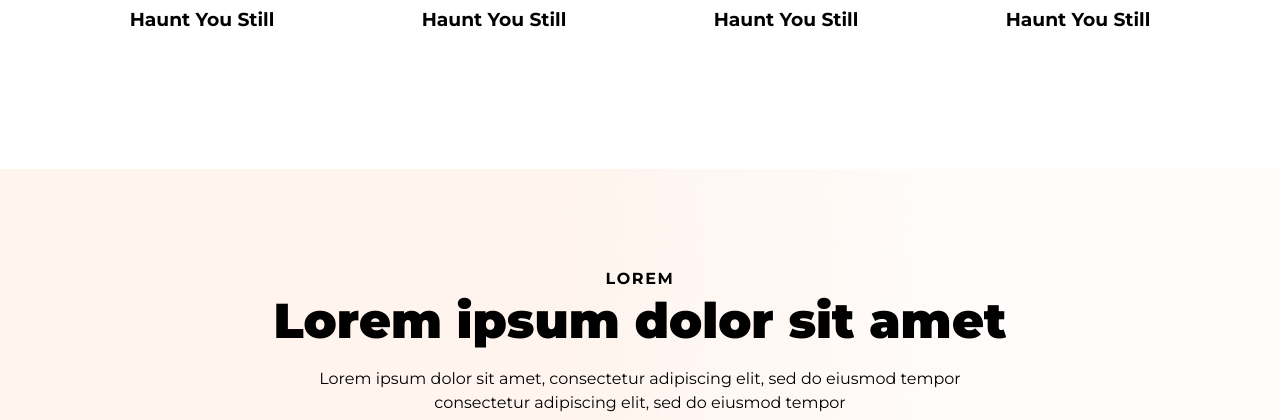
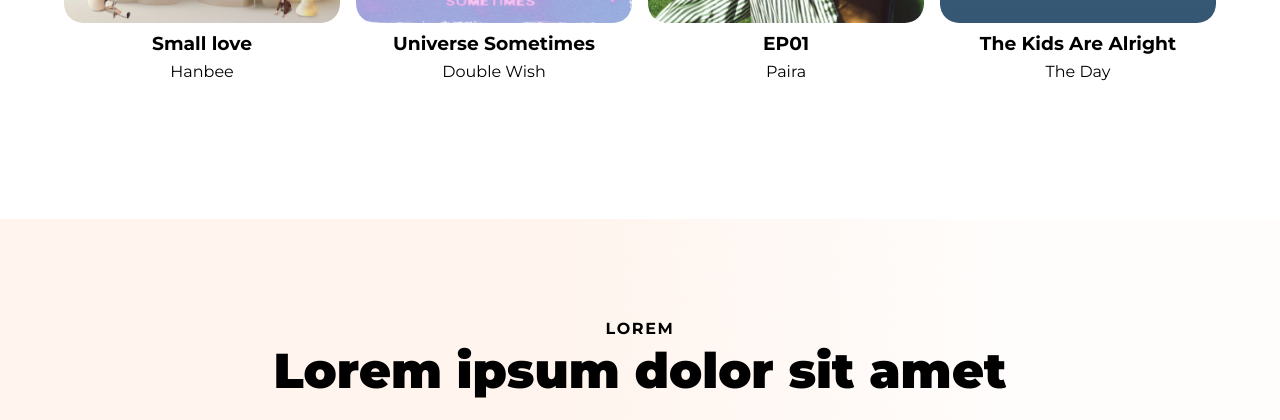
Before and after one commit to Kei-ssen/NOISR, a PHP site: page / in a window 1280 px wide. Shown: the part 2585-3005 px from the top of the page. Run offline with PHP 8.4, Linux system fonts and the light colour scheme.

Commit message:
finished section 2

```diff
--- a/css/styles.css
+++ b/css/styles.css
@@ -584,7 +584,7 @@ header{
   border-radius: 50px;
   font-size: 1rem;
   border: none;
-  transition: 0.3s ease-in-out;
+  transition: 1s ease-in-out;
   background-color: transparent;
 }
 
@@ -612,13 +612,13 @@ header{
   font-size: 1rem;
   color: var(--black);
   line-height: 36px;
-  transition: 0.3s ease-in-out;
 }
 
 .searchCont:hover input {
   width: 350px;
   border: 2px solid var(--black);
   background-color: rgba(255, 255, 255, 0.4);
+  transition: 0.3s ease-in-out;
 }
 
 .searchCont {
@@ -1086,7 +1086,11 @@ header{
       gap: 1rem;
       background-color: rgba(255, 255, 255, 0.4);
       border-radius: 1.8rem;
-      padding: 3rem 3rem 4.4rem 3rem;
+      padding: 3rem 3rem 6rem 3rem;
+  }
+
+  #albumes .cs-container:hover {
+    box-shadow: 0 10px 20px rgba(0, 0, 0, 0.4);
   }
 
   #albumes .titleIcon {
@@ -1115,6 +1119,15 @@ header{
     display: flex;
     justify-content: center;
     color: var(--black);
+    text-align: center;
+  }
+
+  .caption2 {
+    padding-top: 0.4rem;
+    display: flex;
+    justify-content: center;
+    color: var(--black);
+    text-align: center;
   }
 
   a {
@@ -1128,7 +1141,7 @@ header{
       align-items: center;
       /* 16px - 20px */
       column-gap: 1rem;
-      row-gap: 4rem;
+      row-gap: 5.5rem;
   }
   #albumes .cs-item {
       width: 100%;
@@ -1170,6 +1183,10 @@ header{
       width: 100%;
       object-fit: cover;
       border-radius: 1.2rem;
+  }
+  #albumes .cs-picture img:hover {
+    box-shadow: 0 3px 6px rgba(0, 0, 0, 0.4);
+    transition: 0.3s ease-in-out;
   }
   #albumes .cs-hover-box {
       text-align: center;
--- a/index.html
+++ b/index.html
@@ -352,138 +352,162 @@
                     <!-- Image 1 -->
                     <a class="cs-item" href="error.html">
                         <picture class="cs-picture">
-                            <img loading="lazy" decoding="async" src="https://picsum.photos/200/300" alt="fancy house" width="346" height="346">
+                            <img loading="lazy" decoding="async" src="media/albumes/1.jpg" alt="fancy house" width="346" height="346">
                         </picture>
                         <!-- Hover Box -->
                         <div class="cs-hover-box">
                             <picture class="cs-icon">
                                 <i class="fa-solid fa-headphones"></i>
                             </picture>
-                            <h3 class="cs-h3">Lorem ipsum dolor sit amet</h3>
+                            <h3 class="cs-h3">28.11</h3>
                             <p class="cs-hover-box-text">
-                                "Lorem ipsum dolor sit amet, consectetur adipiscing elit, sed do eiusmod tempor
+                                12 canciones, 47 min 39 s
                             </p>
                         </div>
-                        <h3 class="caption">Haunt You Still</h3>
+                        <h3 class="caption">Angel Interview</h3>
+                        <p class="caption2">
+                            Meaningful Stone
+                        </p>
                     </a>
                     <!-- Image 2 -->
                     <a class="cs-item" href="error.html">
                         <picture class="cs-picture">
-                            <img loading="lazy" decoding="async" src="https://picsum.photos/200/300" alt="fancy house" width="346" height="346">
+                            <img loading="lazy" decoding="async" src="media/albumes/2.jpg" alt="fancy house" width="346" height="346">
                         </picture>
                         <!-- Hover Box -->
                         <div class="cs-hover-box">
                             <picture class="cs-icon">
                                 <i class="fa-solid fa-headphones"></i>
                             </picture>
-                            <h3 class="cs-h3">Lorem ipsum dolor sit amet</h3>
+                            <h3 class="cs-h3">01.09</h3>
                             <p class="cs-hover-box-text">
-                                "Lorem ipsum dolor sit amet, consectetur adipiscing elit, sed do eiusmod tempor
+                                11 canciones, 51 min 48 s
                             </p>
                         </div>
-                        <h3 class="caption">Haunt You Still</h3>
+                        <h3 class="caption">Shine</h3>
+                        <p class="caption2">
+                            Zzzaam
+                        </p>
                     </a>
                     <!-- Image 3 -->
                     <a class="cs-item" href="error.html">
                         <picture class="cs-picture">
-                            <img loading="lazy" decoding="async" src="https://picsum.photos/200/300" alt="fancy house" width="346" height="346">
+                            <img loading="lazy" decoding="async" src="media/albumes/3.jpg" alt="fancy house" width="346" height="346">
                         </picture>
                         <!-- Hover Box -->
                         <div class="cs-hover-box">
                             <picture class="cs-icon">
                                 <i class="fa-solid fa-headphones"></i>
                             </picture>
-                            <h3 class="cs-h3">Lorem ipsum dolor sit amet</h3>
+                            <h3 class="cs-h3">16.08</h3>
                             <p class="cs-hover-box-text">
-                                "Lorem ipsum dolor sit amet, consectetur adipiscing elit, sed do eiusmod tempor
+                                11 canciones, 32 min 57 s
                             </p>
                         </div>
-                        <h3 class="caption">Haunt You Still</h3>
+                        <h3 class="caption">Real Life</h3>
+                        <p class="caption2">
+                            Hazel English
+                        </p>
                     </a>
                     <!-- Image 4 -->
                     <a class="cs-item" href="error.html">
                         <picture class="cs-picture">
-                            <img loading="lazy" decoding="async" src="https://picsum.photos/200/300" alt="fancy house" width="346" height="346">
+                            <img loading="lazy" decoding="async" src="media/albumes/4.jpg" alt="fancy house" width="346" height="346">
                         </picture>
                         <!-- Hover Box -->
                         <div class="cs-hover-box">
                             <picture class="cs-icon">
                                 <i class="fa-solid fa-headphones"></i>
                             </picture>
-                            <h3 class="cs-h3">Lorem ipsum dolor sit amet</h3>
+                            <h3 class="cs-h3">31.07</h3>
                             <p class="cs-hover-box-text">
-                                "Lorem ipsum dolor sit amet, consectetur adipiscing elit, sed do eiusmod tempor
+                                5 canciones, 13 min 37 s
                             </p>
                         </div>
-                        <h3 class="caption">Haunt You Still</h3>
+                        <h3 class="caption">Do not resuscitate</h3>
+                        <p class="caption2">
+                            Brookhaze
+                        </p>
                     </a>
                     <!-- Image 5 -->
                     <a class="cs-item" href="error.html">
                         <picture class="cs-picture">
-                            <img loading="lazy" decoding="async" src="https://picsum.photos/200/300" alt="fancy house" width="346" height="346">
+                            <img loading="lazy" decoding="async" src="media/albumes/5.jpg" alt="fancy house" width="346" height="346">
                         </picture>
                         <!-- Hover Box -->
                         <div class="cs-hover-box">
                             <picture class="cs-icon">
                                 <i class="fa-solid fa-headphones"></i>
                             </picture>
-                            <h3 class="cs-h3">Lorem ipsum dolor sit amet</h3>
+                            <h3 class="cs-h3">12.07</h3>
                             <p class="cs-hover-box-text">
-                                "Lorem ipsum dolor sit amet, consectetur adipiscing elit, sed do eiusmod tempor
+                                7 canciones, 22 min 3 s
                             </p>
                         </div>
-                        <h3 class="caption">Haunt You Still</h3>
+                        <h3 class="caption">Small love</h3>
+                        <p class="caption2">
+                            Hanbee
+                        </p>
                     </a>
                     <!-- Image 6 -->
                     <a class="cs-item" href="error.html">
                         <picture class="cs-picture">
-                            <img loading="lazy" decoding="async" src="https://picsum.photos/200/300" alt="fancy house" width="346" height="346">
+                            <img loading="lazy" decoding="async" src="media/albumes/6.jpg" alt="fancy house" width="346" height="346">
                         </picture>
                         <!-- Hover Box -->
                         <div class="cs-hover-box">
                             <picture class="cs-icon">
                                 <i class="fa-solid fa-headphones"></i>
                             </picture>
-                            <h3 class="cs-h3">Lorem ipsum dolor sit amet</h3>
+                            <h3 class="cs-h3">28.06</h3>
                             <p class="cs-hover-box-text">
-                                "Lorem ipsum dolor sit amet, consectetur adipiscing elit, sed do eiusmod tempor
+                                4 canciones, 18 min 1 s
                             </p>
                         </div>
-                        <h3 class="caption">Haunt You Still</h3>
+                        <h3 class="caption">Universe Sometimes</h3>
+                        <p class="caption2">
+                            Double Wish
+                        </p>
                     </a>
                     <!-- Image 7 -->
                     <a class="cs-item" href="error.html">
                         <picture class="cs-picture">
-                            <img loading="lazy" decoding="async" src="https://picsum.photos/200/300" alt="fancy house" width="346" height="346">
+                            <img loading="lazy" decoding="async" src="media/albumes/7.jpg" alt="fancy house" width="346" height="346">
                         </picture>
                         <!-- Hover Box -->
                         <div class="cs-hover-box">
                             <picture class="cs-icon">
                                 <i class="fa-solid fa-headphones"></i>
                             </picture>
-                            <h3 class="cs-h3">Lorem ipsum dolor sit amet</h3>
+                            <h3 class="cs-h3">06.06</h3>
                             <p class="cs-hover-box-text">
-                                "Lorem ipsum dolor sit amet, consectetur adipiscing elit, sed do eiusmod tempor
+                                5 canciones, 16 min 42 s
                             </p>
                         </div>
-                        <h3 class="caption">Haunt You Still</h3>
+                        <h3 class="caption">EP01</h3>
+                        <p class="caption2">
+                            Paira
+                        </p>
                     </a>
                     <!-- Image 8 -->
                     <a class="cs-item" href="error.html">
                         <picture class="cs-picture">
-                            <img loading="lazy" decoding="async" src="https://picsum.photos/200/300" alt="fancy house" width="346" height="346">
+                            <img loading="lazy" decoding="async" src="media/albumes/8.jpg" alt="fancy house" width="346" height="346">
                         </picture>
                         <!-- Hover Box -->
                         <div class="cs-hover-box">
                             <picture class="cs-icon">
                                 <i class="fa-solid fa-headphones"></i>
                             </picture>
-                            <h3 class="cs-h3">Lorem ipsum dolor sit amet</h3>
+                            <h3 class="cs-h3">10.05</h3>
                             <p class="cs-hover-box-text">
-                                "Lorem ipsum dolor sit amet, consectetur adipiscing elit, sed do eiusmod tempor
+                                12 canciones, 45 min 16 s
                             </p>
                         </div>
-                        <h3 class="caption">Haunt You Still</h3>
+                        <h3 class="caption">The Kids Are Alright</h3>
+                        <p class="caption2">
+                            The Day
+                        </p>
                     </a>
                 </div>
             </div>
```
Also changed, not shown: media/albumes/1.jpg (added), media/albumes/2.jpg (added), media/albumes/3.jpg (added), media/albumes/4.jpg (added), media/albumes/5.jpg (added), media/albumes/6.jpg (added), media/albumes/7.jpg (added), media/albumes/8.jpg (added).
